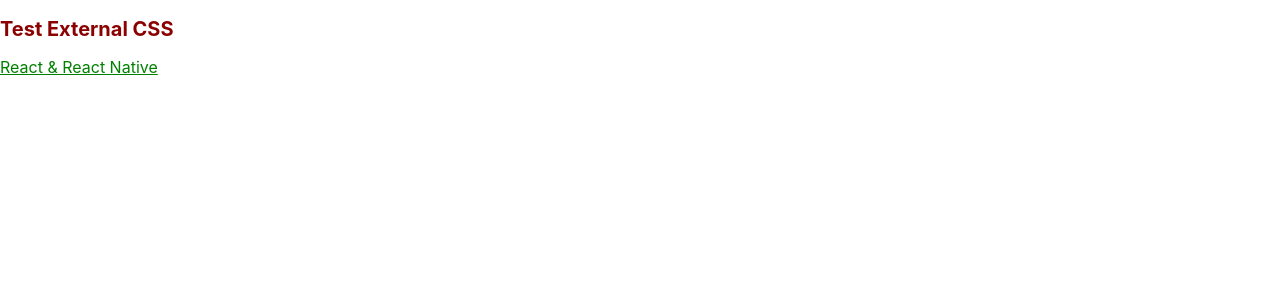
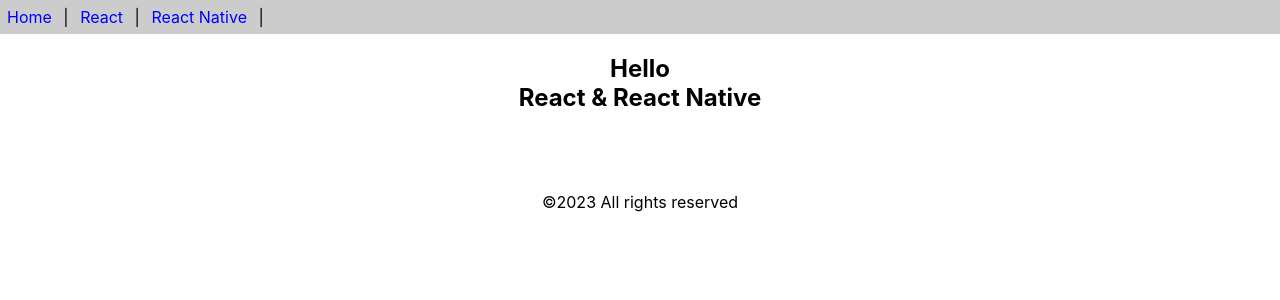
Before and after one commit to mannieshub/learn-JavaScript-NodeJS-ReactJS, a React (Create React App) app in the folder app1/: page / in a window 1280 px wide. Shown: the top 300 px of the page. Built offline with nearby package versions, Linux system fonts and the light colour scheme.

Commit message:
some component LEARN

```diff
--- a/app1/src/App.js
+++ b/app1/src/App.js
@@ -1,43 +1,10 @@
-import './App.css';
-import logo from './bb.png'
-import './style.css'
+import React from 'react'
+import {Header,Content,Footer} from './func-components'
 
-
-function App() {
-
-  const divstyle={
-    color:'red',
-    backgroundColor:'powderblue',
-    fontSize:'larger',
-    padding:'3px'
-  }
-
-  return (
-    <>
-      <h2>Test External CSS</h2>
-      <div className='title'>React & React Native</div>
-    </>
+function App(){
+  return(
+    [<Header/>,<Content/>,<Footer/>]
   )
-
-  return (
-    <div style={divstyle} className="App">
-      อะไรเอ่ยเทส divstyle
-      <header className="App-header">
-        <img src={logo} className="App-logo" alt="logo" />
-        <h3>มังกรฟ้า</h3>
-
-        <a
-          className="App-link"
-          href="https://www.tiktok.com/@nirvxsh"
-          target="_blank"
-          rel="noopener noreferrer"
-        >
-        Nirvash reach 300 follower NOW!!!
-        คลิกเพื่อสนับสนุนเสฐนันท์ โมซาลียานนท์
-        </a>
-      </header>
-    </div>
-  );
 }
 
-export default App;
+export default App
--- /dev/null
+++ b/app1/src/func-components.js
@@ -0,0 +1,35 @@
+import React from 'react'
+
+export function  Header() {
+    const aStyle={
+        display:'inline-block',
+        color:'blue',
+        margin:'7px',
+        textDecoration:'none'
+    }
+
+    return(
+        <div style={{backgroundColor:'#ccc'}}>
+            <a href=" " style={aStyle}>Home</a> |&nbsp;
+            <a href=" " style={aStyle}>React</a> |&nbsp;
+            <a href=" " style={aStyle}>React Native</a> |&nbsp;
+        </div>
+    )
+}
+
+export function Content(){
+    return(
+        <div style={{textAlign:'center'}}>
+            <h2>Hello<br/>React & React Native</h2>
+            <br/><br/><br/>
+        </div>
+    )
+}
+
+export const Footer =()=>{
+    return(
+        <div style={{textAlign:'center'}}>
+            &copy;{new Date().getFullYear()} All rights reserved
+        </div>
+    )
+}
```
